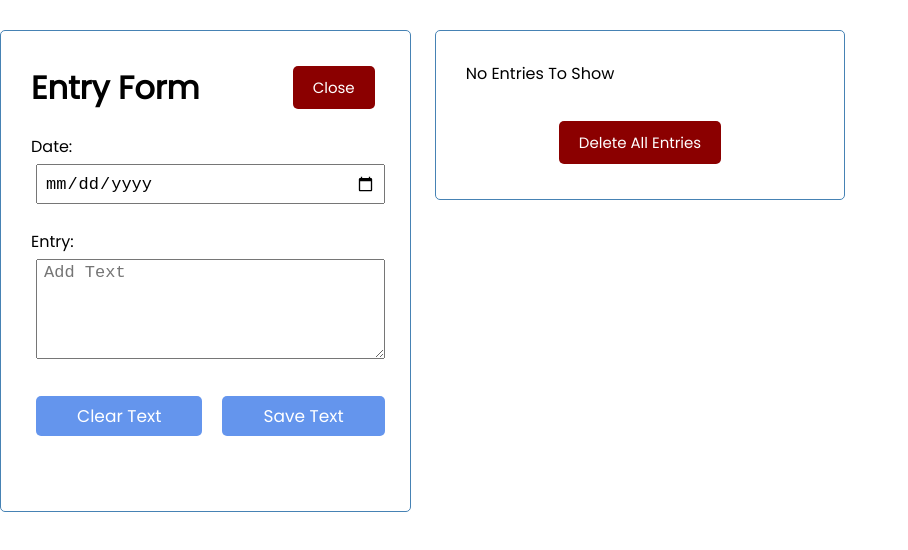
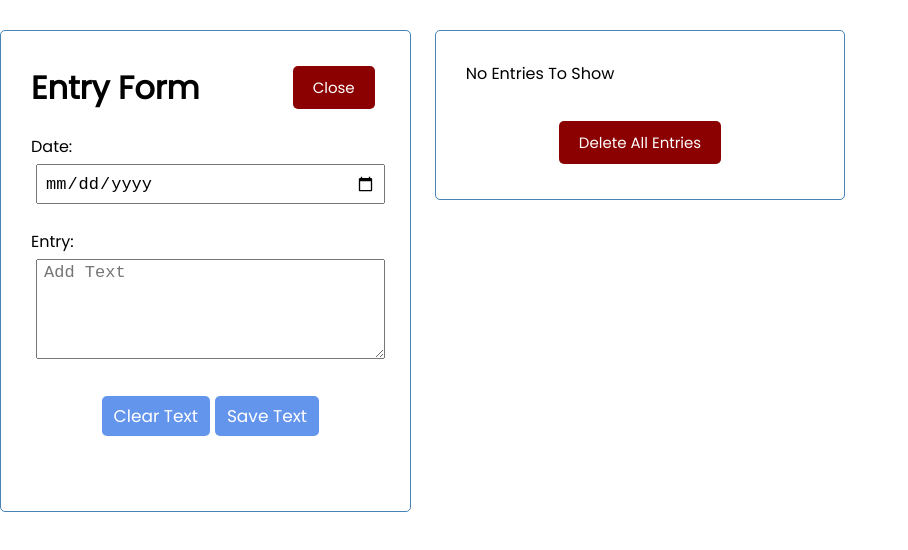
Before and after one commit to broodcoffee/codingjournal, a React (Create React App) app: page / in a window 1280 px wide. Both pictures are taken after a click on the button "Click to Add". Shown: the top 550 px of the page, without its empty margins (0-908 px from the left). Built offline with nearby package versions, Linux system fonts and the light colour scheme.

Commit message:
minor corrections

```diff
--- a/src/index.css
+++ b/src/index.css
@@ -52,10 +52,6 @@ body {
   transition: all ease 0.5s;
 }
 
-.btn-block {
-  width: 50%;
-}
-
 .entry {
   background: #f4f4f4;
   margin: 5px;
@@ -104,8 +100,9 @@ body {
 
 .form-control-btns {
   display: grid;
-  grid-template-columns: auto auto;
-  gap: 20px;
+  grid-template-columns: max-content max-content;
+  gap: 5px;
+  justify-content: center;
 }
 
 .form-control-check {
```
